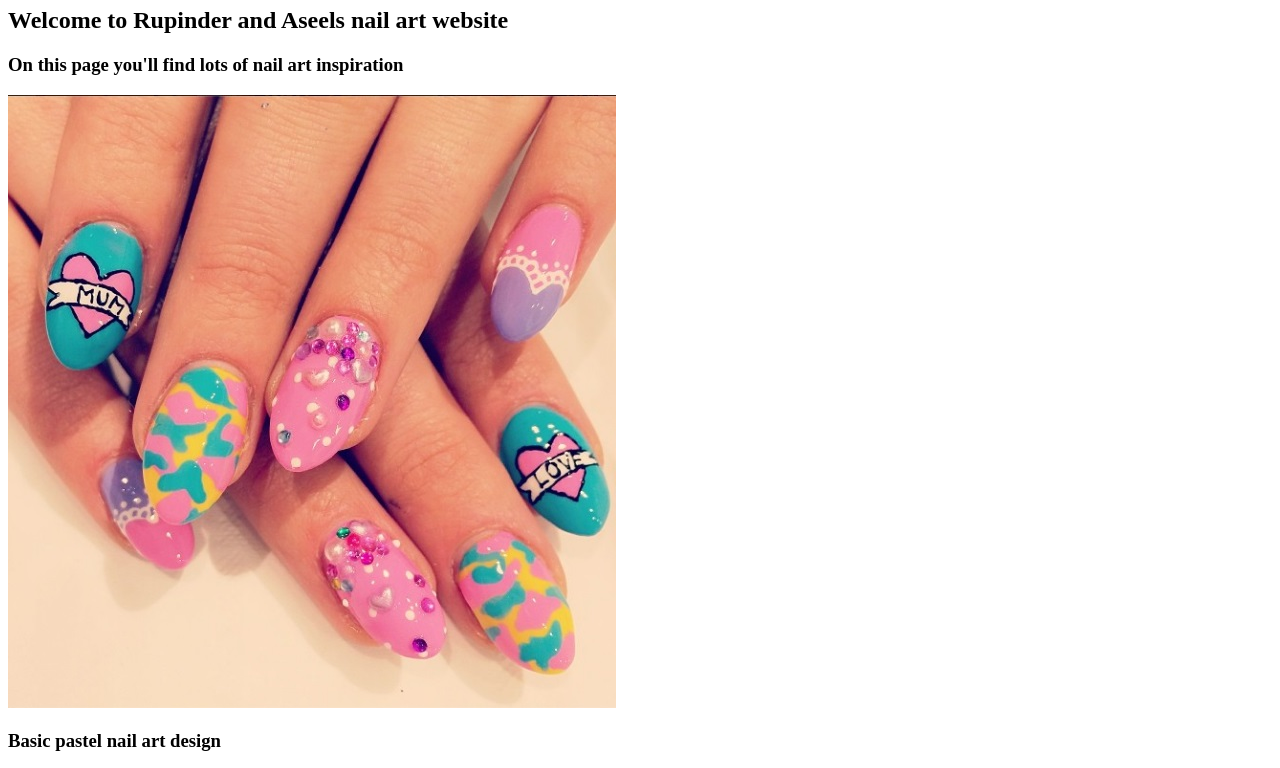
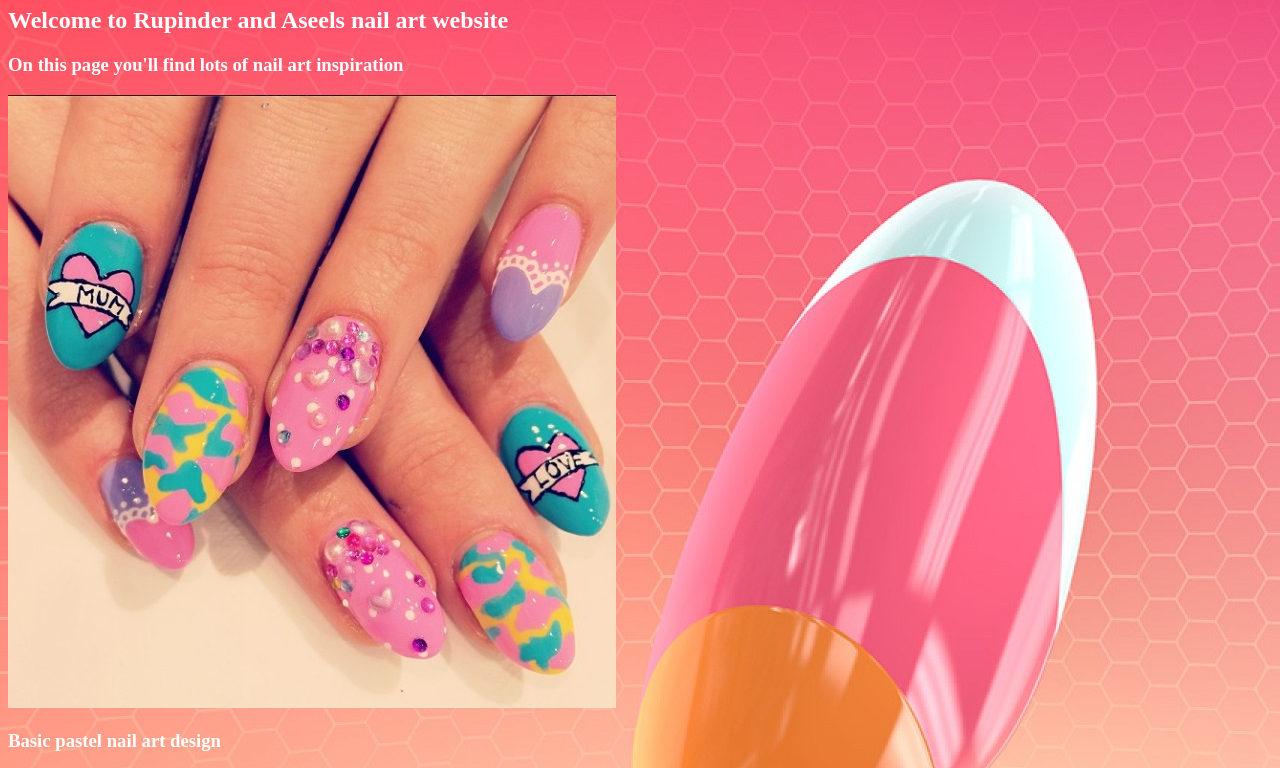
Before and after one commit to RupinderKG/CFG-Website, a plain HTML site: page website/index.html in a window 1280 px wide. Shown: the part 73-841 px from the top of the page. Drawn offline with Linux system fonts and the light colour scheme.

Commit message:
Adding background info

```diff
--- a/website/css/nailstyle.css
+++ b/website/css/nailstyle.css
@@ -1,3 +1,9 @@
 #siteHead{
   color: pink;
 }
+body {
+background: url("website-index.jpg");
+/*background-size: cover;
+background-repeat: repeat-y; */
+color: white;
+}
```
Also changed, not shown: website/css/website-index.jpg (renamed from website/images/website-landing-nail-art.jpg).
